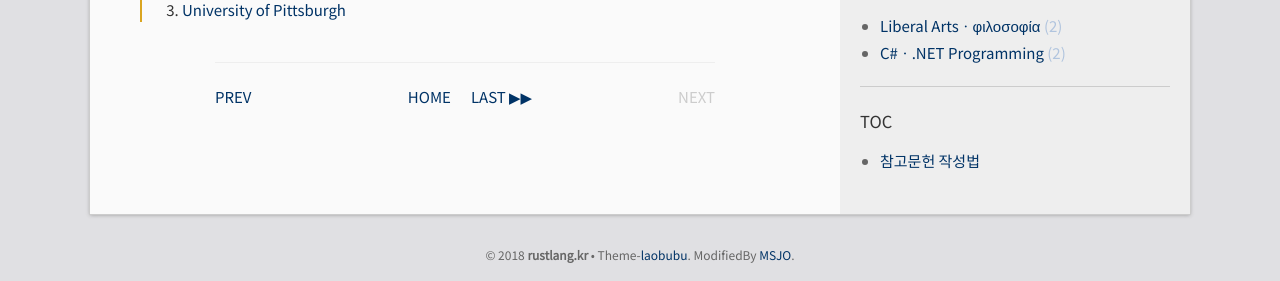
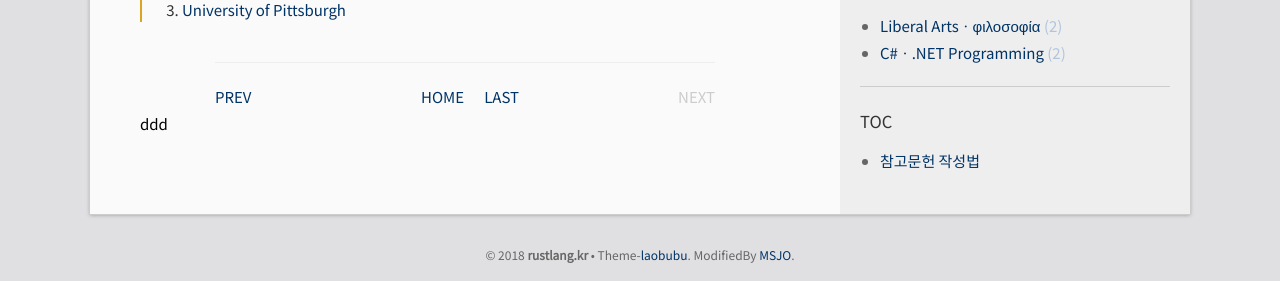
Before and after one commit to DebugJO/rustlang, a Jekyll site: the page built from _posts/2018-10-02-1.md, in a window 1280 px wide. Shown: the part 609-890 px from the top of the page. Built offline with Jekyll 4.4.1, drawn with Linux system fonts in a browser that asks for light colours.

Commit message:
Update post.html

```diff
--- a/_layouts/post.html
+++ b/_layouts/post.html
@@ -27,7 +27,8 @@
       <a href="{{ '/' | relative_url }}" style="text-decoration: none; font-weight: normal;">HOME</a>
     </span>
     <span class="page_number">
-      <a href="{{ '/page' | append: paginator.total_pages | append: '/' | relative_url }}" style="text-decoration: none; font-weight: normal;">LAST ▶▶</a>
+      {% assign last_page_url = site.paginate_path | replace: ':num', paginator.total_pages | relative_url %}
+      <a href="{{ last_page_url }}" style="text-decoration: none; font-weight: normal;">LAST</a>
     </span>
   </div>
 
@@ -38,5 +39,5 @@
   {% endif %}
 </div>
 
-
+ddd{{ paginator.total_pages }}
 </div>
```
